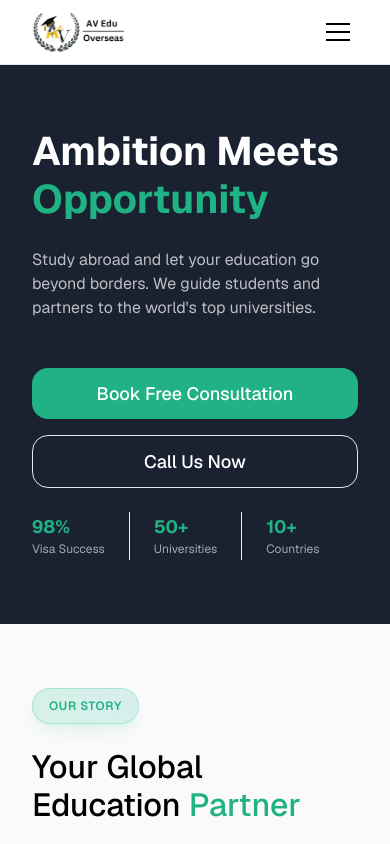
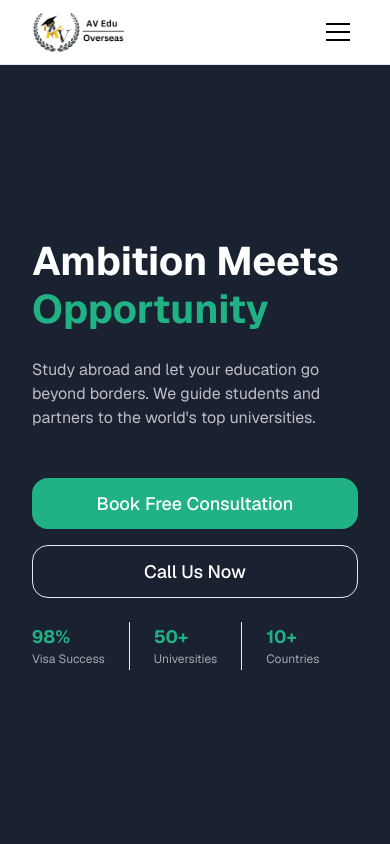
Before and after one commit to chilamsettiajay04/av-edu-overseas-next-website, a Next.js app: page / in a window 390 px wide. Shown: the top 844 px of the page. Built offline with nearby package versions, Linux system fonts and the light colour scheme.

Commit message:
AC: Fix - Home screen now takes full available height and maintains it while scrolling

```diff
--- a/app/Home/page.tsx
+++ b/app/Home/page.tsx
@@ -4,11 +4,16 @@ import Button from "../components/Button";
 import openWhatsApp from "../utils/whatsapp";
 import makePhoneCall from "../utils/mobile";
 import { siteContent } from "../constants/siteContent";
+import { useEffect } from "react";
 
 const HeroSection = () => {
+  useEffect(() => {
+    const vh = window.innerHeight * 0.01;
+    document.documentElement.style.setProperty("--initial-vh", `${vh}px`);
+  }, []);
   return (
     <section
-      className="flex flex-col min-h-fit mt-16 pb-16 xl:pb-0 xl:mt-0 xl:min-h-dvh pt-16 w-full px-mobile lg:px-main items-center justify-center relative overflow-hidden bg-color-home-background"
+      className="flex flex-col min-h-[calc(var(--initial-vh,1vh)*100)] xl:min-h-dvh pt-16 w-full px-mobile lg:px-main items-center justify-center relative overflow-hidden bg-color-home-background"
       id="home"
     >
       {/* Content */}
```
